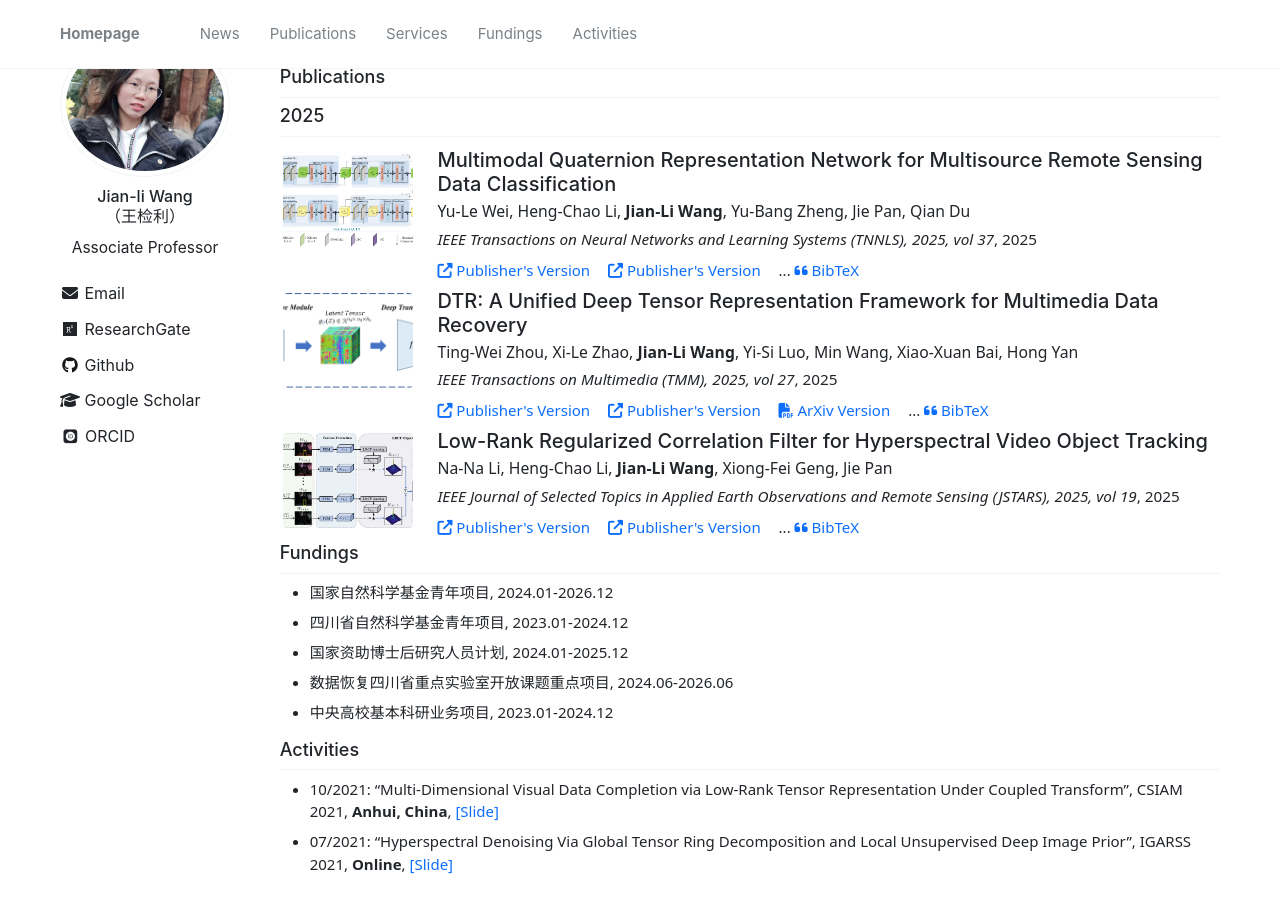
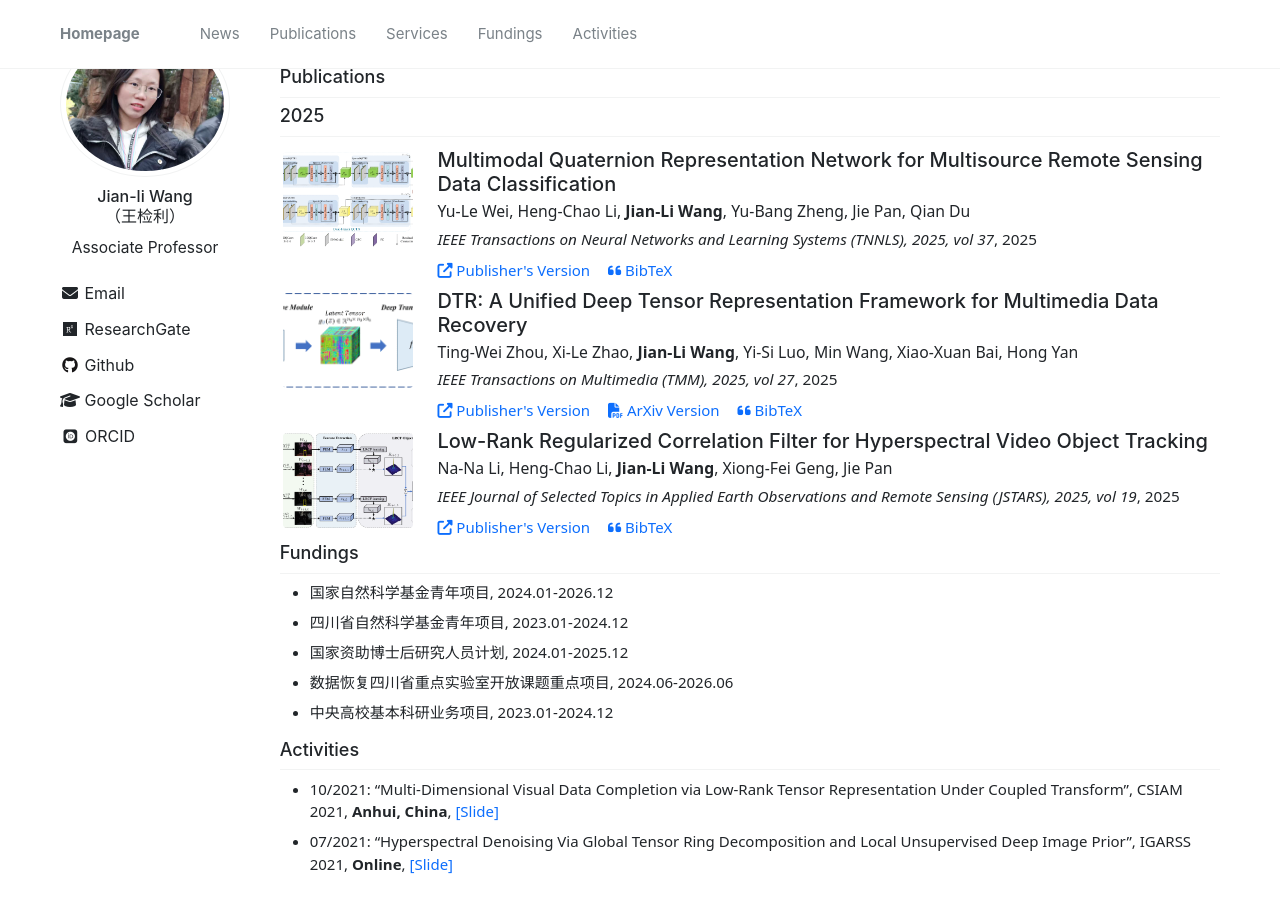
Before and after one commit to wangjianli123/wangjianli123.github.io, a Jekyll site: the page built from _pages/index.md, in a window 1280 px wide and 900 px high, scrolled down 502 px. Built offline with Jekyll 4.4.1, drawn with Linux system fonts in a browser that asks for light colours; nearby versions of some CDN libraries; some web fonts are replaced; comment, search, counter and statistics services are not loaded.

Commit message:
Update archive-single-publication.html

```diff
--- a/_includes/archive-single-publication.html
+++ b/_includes/archive-single-publication.html
@@ -78,14 +78,6 @@
               Publisher's Version
             </a>
           {% endif %}
-          {% if post.official_url %}
-  <a href="{{ post.official_url }}"
-     target="_blank"
-     style="text-decoration:none; margin-right:14px;">
-    <i class="fa fa-external-link" aria-hidden="true"></i>
-    Publisher's Version
-  </a>
-{% endif %}
 
 {% if post.arxiv_url %}
   <a href="{{ post.arxiv_url }}"
@@ -96,9 +88,7 @@
   </a>
 {% endif %}
 
-{% if post.bibtex %}
-  ...
-{% endif %}
+
           {% if post.bibtex %}
             <a href="javascript:void(0);"
                onclick="toggleBibtex('{{ post.slug }}')"
```
